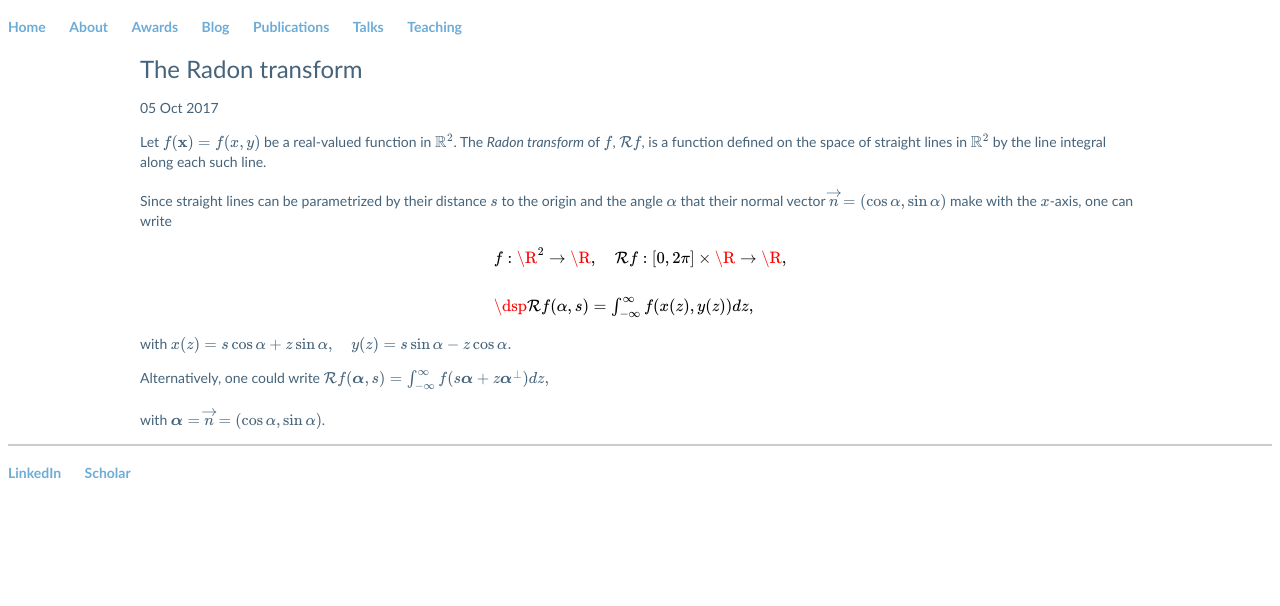
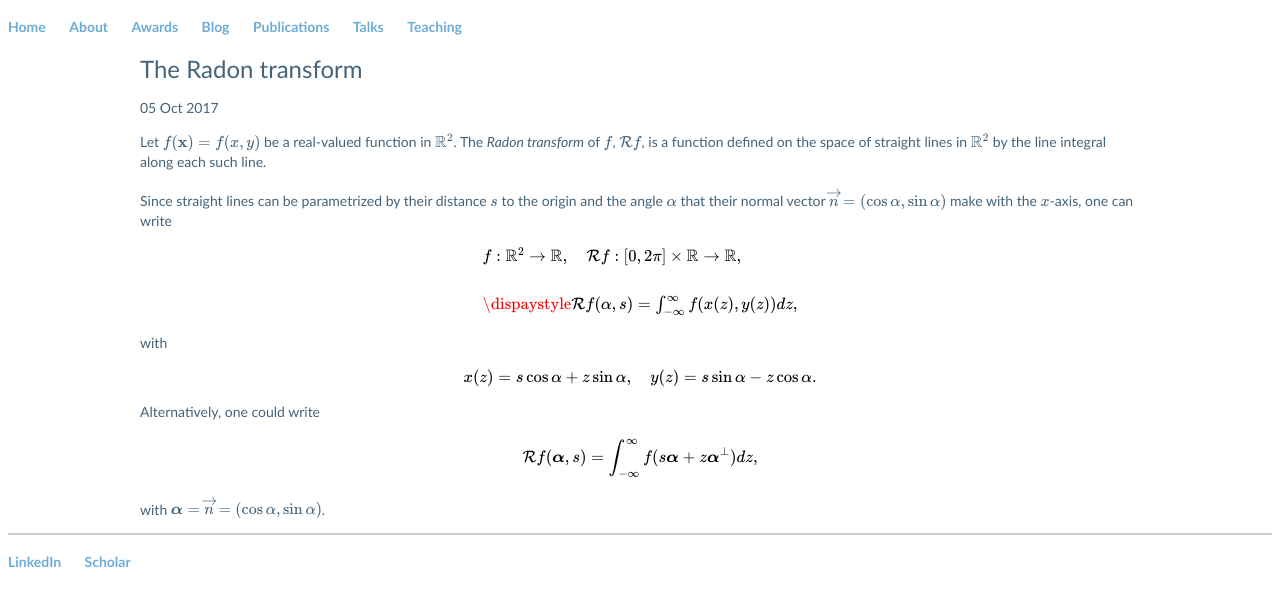
Before and after one commit to Hadrien-Montanelli/Hadrien-Montanelli.github.io, a Jekyll site: the page built from _posts/2017-10-05-radon-transform.md, in a window 1280 px wide. Shown: the top 606 px of the page. Built offline with Jekyll 4.4.1, drawn with Linux system fonts in a browser that asks for light colours; formulas are drawn with MathJax 3.

Commit message:
Update 2017-10-05-radon-transform.md

```diff
--- a/_posts/2017-10-05-radon-transform.md
+++ b/_posts/2017-10-05-radon-transform.md
@@ -11,18 +11,20 @@ Since straight lines can be parametrized by their distance $$s$$ to the origin a
 
 $$
 \begin{array}{l}
-f : \R^2 \rightarrow \R, \quad
-\mathcal{R}f : [0,2\pi]\times\R \rightarrow \R, \\\\
-\dsp \mathcal{R}f(\alpha, s) = \int_{-\infty}^\infty f(x(z), y(z)) dz,
+f : \mathbb{R}^2 \rightarrow \mathbb{R}, \quad
+\mathcal{R}f : [0,2\pi]\times\mathbb{R} \rightarrow \mathbb{R}, \\\\
+\dispaystyle \mathcal{R}f(\alpha, s) = \int_{-\infty}^\infty f(x(z), y(z)) dz,
 \end{array}
 $$
 
 with
+
 $$
 x(z) = s\cos\alpha + z\sin\alpha, \quad y(z) = s\sin\alpha - z\cos\alpha.
 $$
 
 Alternatively, one could write
+
 $$
 \mathcal{R}f(\boldsymbol{\alpha}, s) = \int_{-\infty}^\infty f(s\boldsymbol{\alpha} + z\boldsymbol{\alpha}^\perp)dz,
 $$
```
